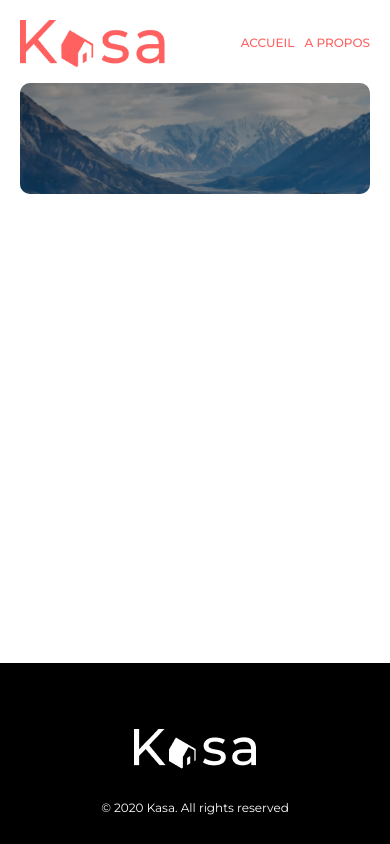
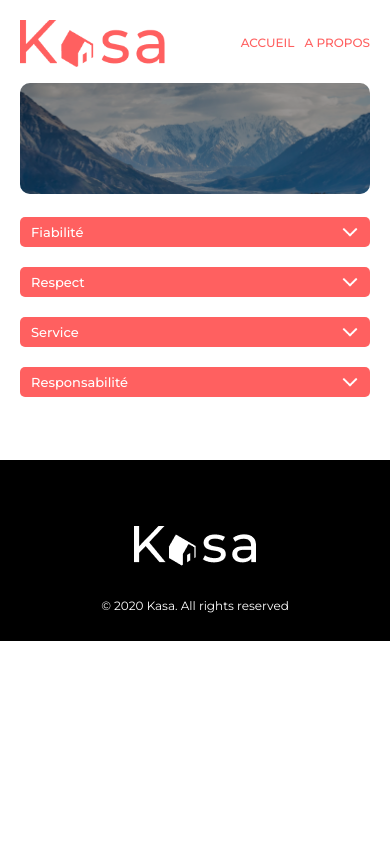
Before and after one commit to enimad/Kasa, a React (Create React App) app in the folder app/: page /a-propos in a window 390 px wide. Built offline with nearby package versions, Linux system fonts and the light colour scheme.

Commit message:
Page Apropos: component DropDown créé, page terminée, tout fonctionne > Next: Page logement/:id

```diff
--- a/app/src/Components/Banner/Banner.css
+++ b/app/src/Components/Banner/Banner.css
@@ -2,7 +2,7 @@
     position: relative;
     height: 100%;
     min-height: 111px;
-    margin: 0 100px 43px;
+    margin: 0 100px;
 }
 
 .banner-img {
@@ -37,7 +37,7 @@
 
 @media only screen and (max-width: 1024px) {
     .banner {
-        margin: 0 60px 43px;
+        margin: 0 60px;
     }
 
     .banner-img {
@@ -55,7 +55,7 @@
 
 @media only screen and (max-width: 640px) {
     .banner {
-        margin: 0 20px 22px;
+        margin: 0 20px;
     }
 
     .banner-img {
--- /dev/null
+++ b/app/src/Components/DropDown/DropDown.css
@@ -0,0 +1,94 @@
+.dropdown {
+    width: 100%;
+    max-width: 1023px;
+    margin-top: 31px;
+}
+
+.dropdown-titre-wrapper {
+    display: flex;
+    justify-content: space-between;
+    align-items: center;
+    height: 47px;
+    background-color: #FF6060;
+    border-radius: 5px;
+}
+
+.dropdown-titre {
+    margin-left: 18px;
+    font-family: 'Montserrat';
+    font-style: normal;
+    font-weight: 500;
+    font-size: 24px;
+    color: #FFFFFF;
+}
+
+.dropdown-img {
+    margin-right: 18px;
+    height: 29px;
+    cursor: pointer;
+}
+
+.rotate {
+    transform: rotate(180deg);
+}
+
+.dropdown-content {
+    padding: 27px 27px 19px 18px;
+    font-family: 'Montserrat';
+    font-weight: 400;
+    font-size: 24px;
+    text-align: left;
+    border-radius: 5px;
+    background-color: #F7F7F7;
+}
+
+.displayNone {
+    display: none;
+}
+
+@media screen and (max-width: 1024px) {
+    .dropdown {
+        margin-top: 20px;
+    }
+
+    .dropdown-titre-wrapper {
+        height: 39px;
+    }
+
+    .dropdown-titre {
+        font-size: 19px;
+    }
+
+    .dropdown-img {
+        height: 25px;
+    }
+
+    .dropdown-content {
+        font-size: 19px;
+    }
+}
+
+@media screen and (max-width: 640px) {
+    .dropdown {
+        margin-top: 20px;
+    }
+
+    .dropdown-titre-wrapper {
+        height: 30px;
+    }
+
+    .dropdown-titre {
+        margin-left: 11px;
+        font-size: 13px;
+    }
+
+    .dropdown-img {
+        margin-right: 11px;
+        height: 18px;
+    }
+
+    .dropdown-content {
+        padding: 23px 6px 15px 11px;
+        font-size: 13px;
+    }
+}
--- /dev/null
+++ b/app/src/Components/DropDown/DropDown.js
@@ -0,0 +1,23 @@
+import React, { useState } from 'react';
+
+import "@/Components/DropDown/DropDown.css";
+
+function DropDown({ title, image, content }) {
+    const [dropDown, setDropDown] = useState(false)
+
+    const classToggle = () => {
+        setDropDown(!dropDown);
+    }
+
+    return (
+        <li className='dropdown'>
+            <div className='dropdown-titre-wrapper'>
+                <h3 className='dropdown-titre'>{title}</h3>
+                <img className={`dropdown-img ${dropDown ? "rotate" : ""}`} src={image} alt='Arrow' onClick={classToggle}></img>
+            </div>
+            <p className={`dropdown-content ${dropDown ? "" : "displayNone"}`}>{content}</p>
+        </li>
+    );
+};
+
+export default DropDown;
--- a/app/src/Layouts/Footer/Footer.css
+++ b/app/src/Layouts/Footer/Footer.css
@@ -13,17 +13,7 @@
     margin: 29px 0 0 0;
 }
 
-@media screen and (max-width: 1024px) {
-    .footer {
-        position: absolute;
-    }
-}
-
 @media screen and (max-width: 640px) {
-    .footer {
-        position: absolute;
-    }
-
     .footer p {
         font-size: 12px;
     }
--- a/app/src/Pages/Public/Apropos/Apropos.css
+++ b/app/src/Pages/Public/Apropos/Apropos.css
@@ -0,0 +1,28 @@
+.apropos-dropdowns {
+    display: flex;
+    flex-direction: column;
+    align-items: center;
+    margin: 0 100px;
+}
+
+@media screen and (max-width: 1024px) {
+    .apropos-dropdowns {
+        margin: 0 60px;
+    }
+}
+
+@media screen and (max-width: 640px) {
+    .apropos-dropdowns {
+        margin: 0 20px;
+    }
+
+    /* .banner-sombre {
+        height: 223px;
+    }
+
+    L'IMAGE DE BANNER N'EST PAS LA MEME
+
+    .banner-img {
+        height: 223px;
+    } */
+}
--- a/app/src/Pages/Public/Apropos/Apropos.js
+++ b/app/src/Pages/Public/Apropos/Apropos.js
@@ -1,12 +1,23 @@
 import React from 'react';
+
 import "@/Pages/Public/Apropos/Apropos.css";
+
 import Banner from "@/Components/Banner/Banner";
 import BannerImg from "@/Assets/Images/Pages/Apropos/bannerapropos.png";
+
+import DropDown from '@/Components/DropDown/DropDown';
+import Arrow from '@/Assets/Images/Components/DropDown/arrow.png';
 
 const Apropos = () => {
     return (
         <section className='apropos'>
             <Banner img={BannerImg} texte="" />
+            <ul className='apropos-dropdowns'>
+                <DropDown title="Fiabilité" image={Arrow} content="Les annonces postées sur Kasa garantissent une fiabilité totale. Les photos sont conformes aux logements, et toutes les informations sont régulièrement vérifiées  par nos équipes." />
+                <DropDown title="Respect" image={Arrow} content="La bienveillance fait partie des valeurs fondatrices de Kasa. Tout comportement discriminatoire ou de perturbation du voisinage entraînera une exclusion de notre plateforme." />
+                <DropDown title="Service" image={Arrow} content="Nos équipes se tiennent à votre disposition pour vous fournir une expérience parfaite. N'hésitez pas à nous contacter si vous avez la moindre question." />
+                <DropDown title="Responsabilité" image={Arrow} content="La sécurité est la priorité de Kasa. Aussi bien pour nos hôtes que pour les voyageurs, chaque logement correspond aux critères de sécurité établis par nos services. En laissant une note aussi bien à l'hôte qu'au locataire, cela permet à nos équipes de vérifier que les standards sont bien respectés. Nous organisons également des ateliers sur la sécurité domestique pour nos hôtes." />
+            </ul>
         </section>
     );
 };
--- a/app/src/Pages/Public/Home/Home.css
+++ b/app/src/Pages/Public/Home/Home.css
@@ -5,7 +5,7 @@
     grid-template-columns: 1fr 1fr 1fr;
     gap: 50px 50px;
     padding: 56px 50px;
-    margin: 0 100px;
+    margin: 43px 100px 0;
 }
 
 @media screen and (max-width: 1024px) {
@@ -14,7 +14,7 @@
         gap: 20px 20px;
         grid-template-columns: 1fr 1fr;
         padding: 0;
-        margin: 0 60px;
+        margin: 22px 60px 0;
     }
 }
 
@@ -24,6 +24,6 @@
         gap: 20px 0;
         grid-template-columns: 1fr;
         padding: 0;
-        margin: 0 20px;
+        margin: 22px 20px 0;
     }
 }
```
Also changed, not shown: app/src/Assets/Images/Components/DropDown/arrow.png (added).
